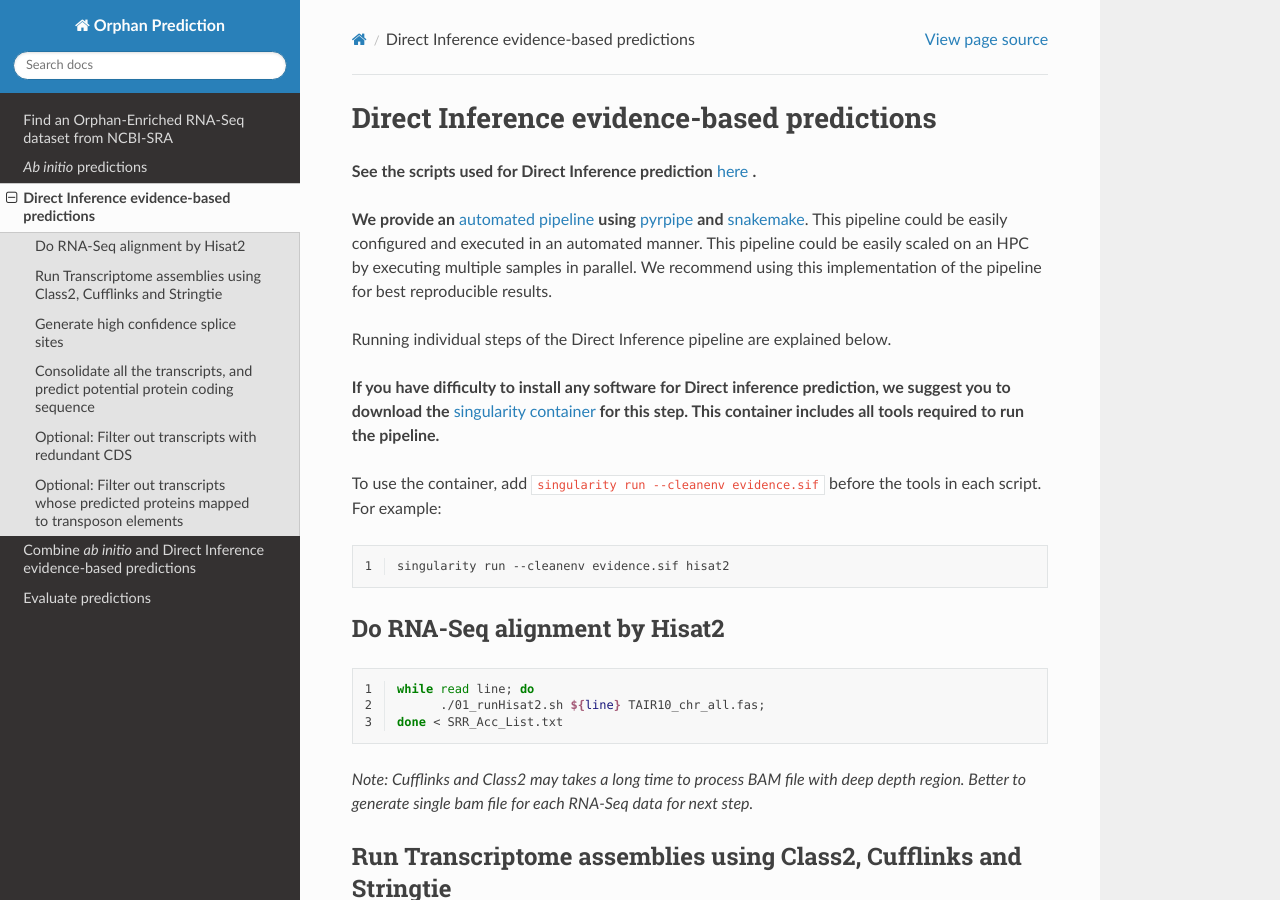
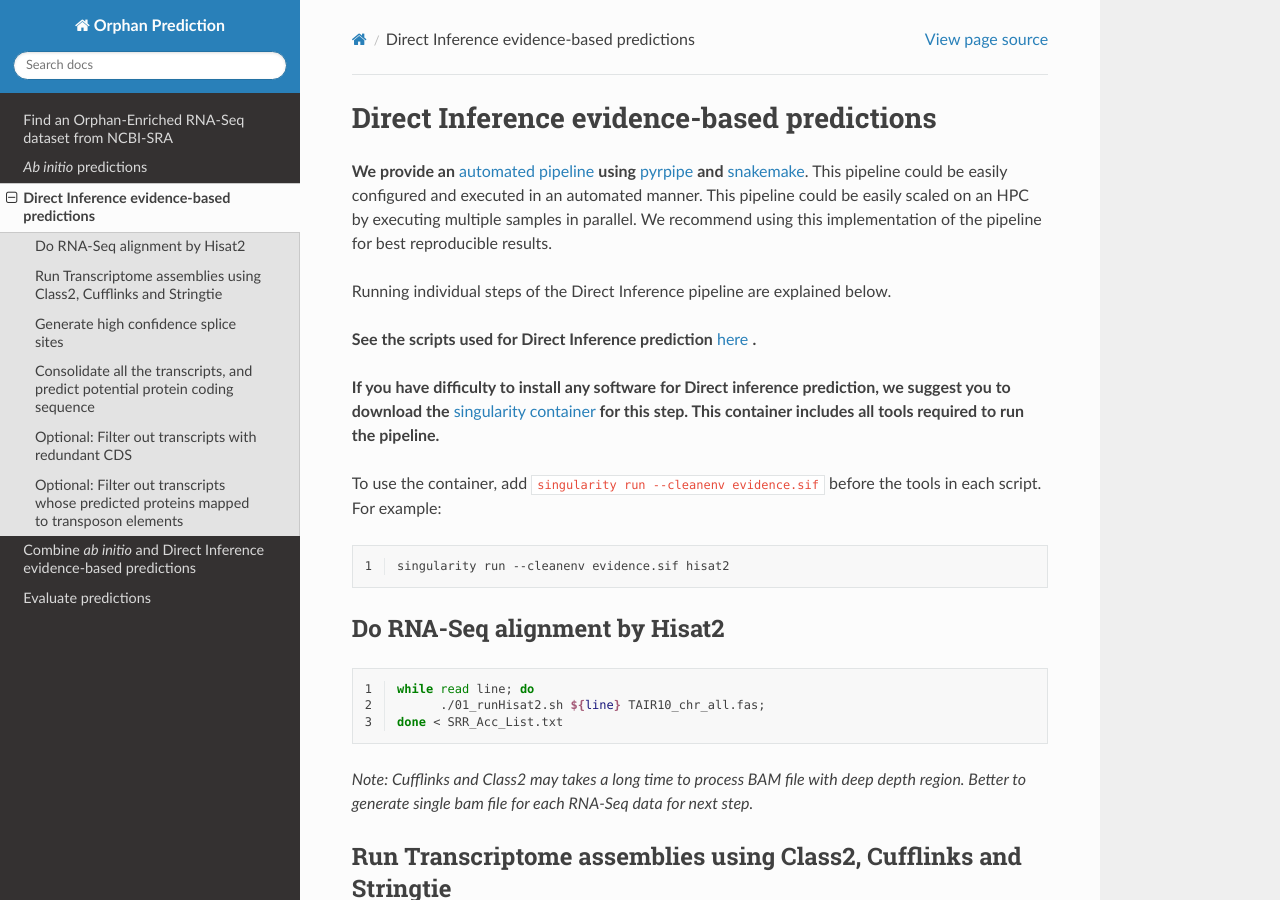
Before and after one commit to eswlab/orphan-prediction, a Sphinx documentation site: the page built from docs/source/3_DirInf.rst, in a window 1280 px wide and 900 px high. Built offline with Sphinx 7.4.7 and the Read the Docs theme 2.0.0, drawn with Linux system fonts in a browser that asks for light colours.

Commit message:
Update 3_DirInf.rst

```diff
--- a/docs/source/3_DirInf.rst
+++ b/docs/source/3_DirInf.rst
@@ -1,13 +1,13 @@
 ======================================================================
 Direct Inference evidence-based predictions
 ======================================================================
-
-**See the scripts used for Direct Inference prediction** `here`_ **.**
 
 **We provide an** `automated pipeline`_ **using** `pyrpipe`_ **and** `snakemake`_. This pipeline could be easily configured and executed in an automated manner.
 This pipeline could be easily scaled on an HPC by executing multiple samples in parallel. We recommend using this implementation of the pipeline for best reproducible results.
 
 Running individual steps of the Direct Inference pipeline are explained below.
+
+**See the scripts used for Direct Inference prediction** `here`_ **.**
 
 **If you have difficulty to install any software for Direct inference prediction, we suggest you to download the** `singularity container`_ **for this step. This container includes all tools required to run the pipeline.**
 
```
